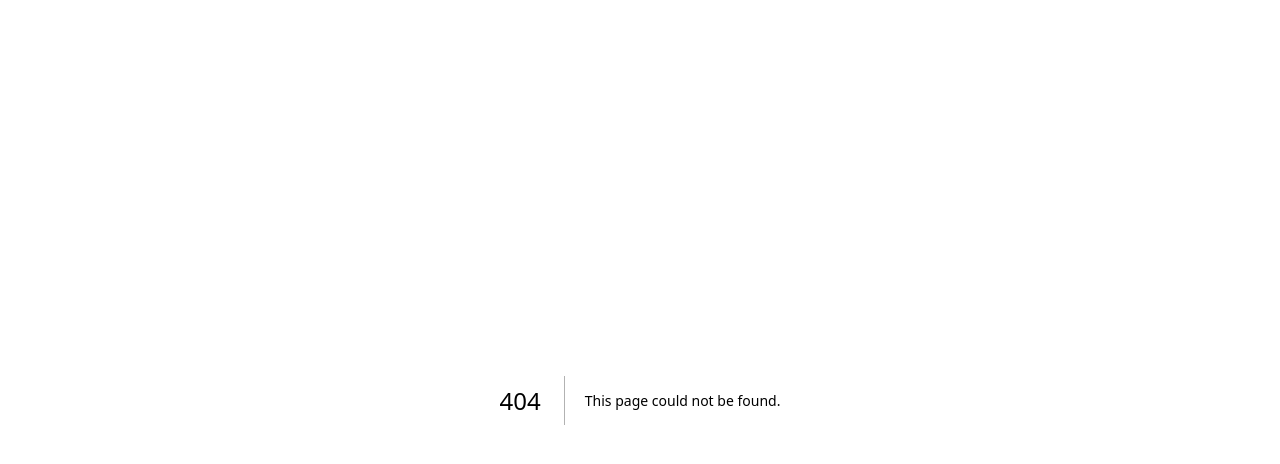
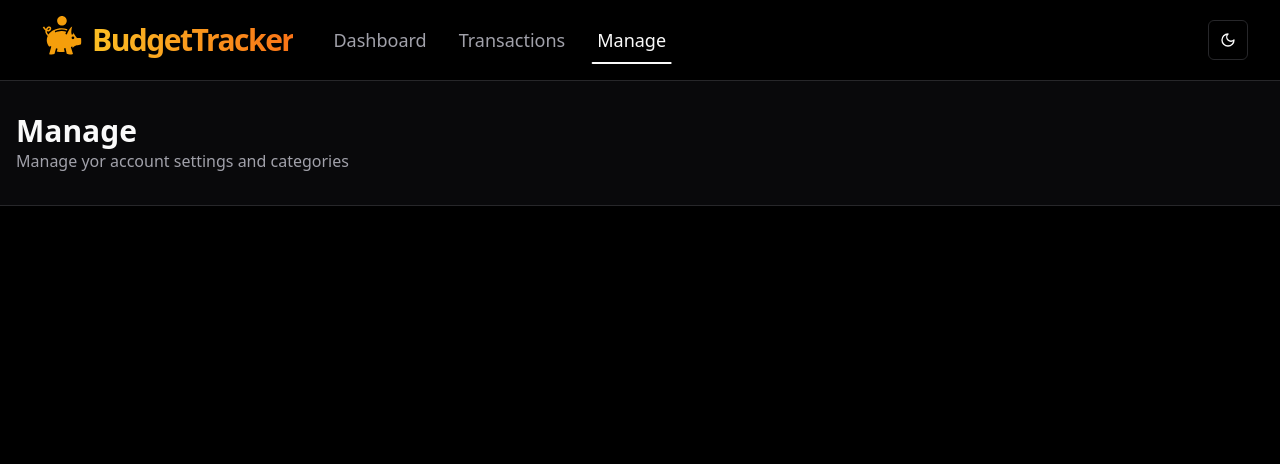
Before and after one commit to pahadiniraj/Expense-Tracker, a Next.js app: page /manage in a window 1280 px wide. Before the commit this address had no page. Shown: the top 464 px of the page. Built offline with nearby package versions, Linux system fonts and the light colour scheme.

Commit message:
manage section added

```diff
--- a/app/(dashboard)/_component/History.tsx
+++ b/app/(dashboard)/_component/History.tsx
@@ -44,9 +44,9 @@ const History = ({ userSettings }: { userSettings: UserSettings }) => {
     historyDataQuery.data && historyDataQuery.data.length > 0;
 
   return (
-    <div className="container mx-auto ">
+    <div className="container mx-auto md:px-4 ">
       <h2 className="mt-12 text-3xl font-bold ">History</h2>
-      <Card className="col-span-12 mt-12 w-full">
+      <Card className="col-span-12 my-8 w-full">
         <CardHeader className="gap-2">
           <CardTitle className="grid grid-flow-row justify-between gap-2 md:grid-flow-col">
             <HistoryPeriodSelector
--- a/app/(dashboard)/layout.tsx
+++ b/app/(dashboard)/layout.tsx
@@ -3,9 +3,9 @@ import React, { ReactNode } from "react";
 
 const layout = ({ children }: { children: ReactNode }) => {
   return (
-    <div className="relative flex h-screen w-full flex-col">
+    <div className="flex h-screen w-full flex-col">
       <Navbar />
-      <div>{children}</div>
+      <div className="relative">{children}</div>
     </div>
   );
 };
--- a/app/(dashboard)/loading.tsx
+++ b/app/(dashboard)/loading.tsx
@@ -1,7 +1,12 @@
+import { Loader } from "lucide-react";
 import React from "react";
 
 const loading: React.FC = () => {
-  return <div>loading...</div>;
+  return (
+    <div className="flex justify-center items-center h-screen">
+      <Loader className="animate-spin text-blue-500" size={40} />
+    </div>
+  );
 };
 
 export default loading;
--- /dev/null
+++ b/app/(dashboard)/manage/page.tsx
@@ -0,0 +1,22 @@
+"use client";
+
+import React from "react";
+
+const page = () => {
+  return (
+    <>
+      <div className="border-b bg-card">
+        <div className="container flex flex-wrap items-center justify-between gap-6 py-8 px-4">
+          <div>
+            <p className="text-3xl font-bold">Manage</p>
+            <p className="text-muted-foreground">
+              Manage yor account settings and categories
+            </p>
+          </div>
+        </div>
+      </div>
+    </>
+  );
+};
+
+export default page;
--- a/app/globals.css
+++ b/app/globals.css
@@ -1,6 +1,7 @@
 @tailwind base;
 @tailwind components;
 @tailwind utilities;
+
 @layer base {
   :root {
     --background: 0 0% 100%;
--- a/components/Navbar.tsx
+++ b/components/Navbar.tsx
@@ -8,7 +8,6 @@ import { Button, buttonVariants } from "./ui/button";
 import { UserButton } from "@clerk/nextjs";
 import { ThemeSwitcherBtn } from "./ThemeSwitcherBtn";
 import { Sheet, SheetContent, SheetTrigger } from "./ui/sheet";
-import { CiMenuBurger } from "react-icons/ci";
 import { Menu } from "lucide-react";
 import { VisuallyHidden } from "@radix-ui/react-visually-hidden";
 import { DialogTitle } from "./ui/dialog";
--- a/package.json
+++ b/package.json
@@ -59,7 +59,6 @@
     "react-hook-form": "^7.53.2",
     "react-icons": "^5.3.0",
     "react-resizable-panels": "^2.1.6",
-    "react-spinners": "^0.14.1",
     "recharts": "^2.13.3",
     "sonner": "^1.7.0",
     "tailwind-merge": "^2.5.4",
```
Also changed, not shown: 1 other file (tests, documents, lock files or other folders).
